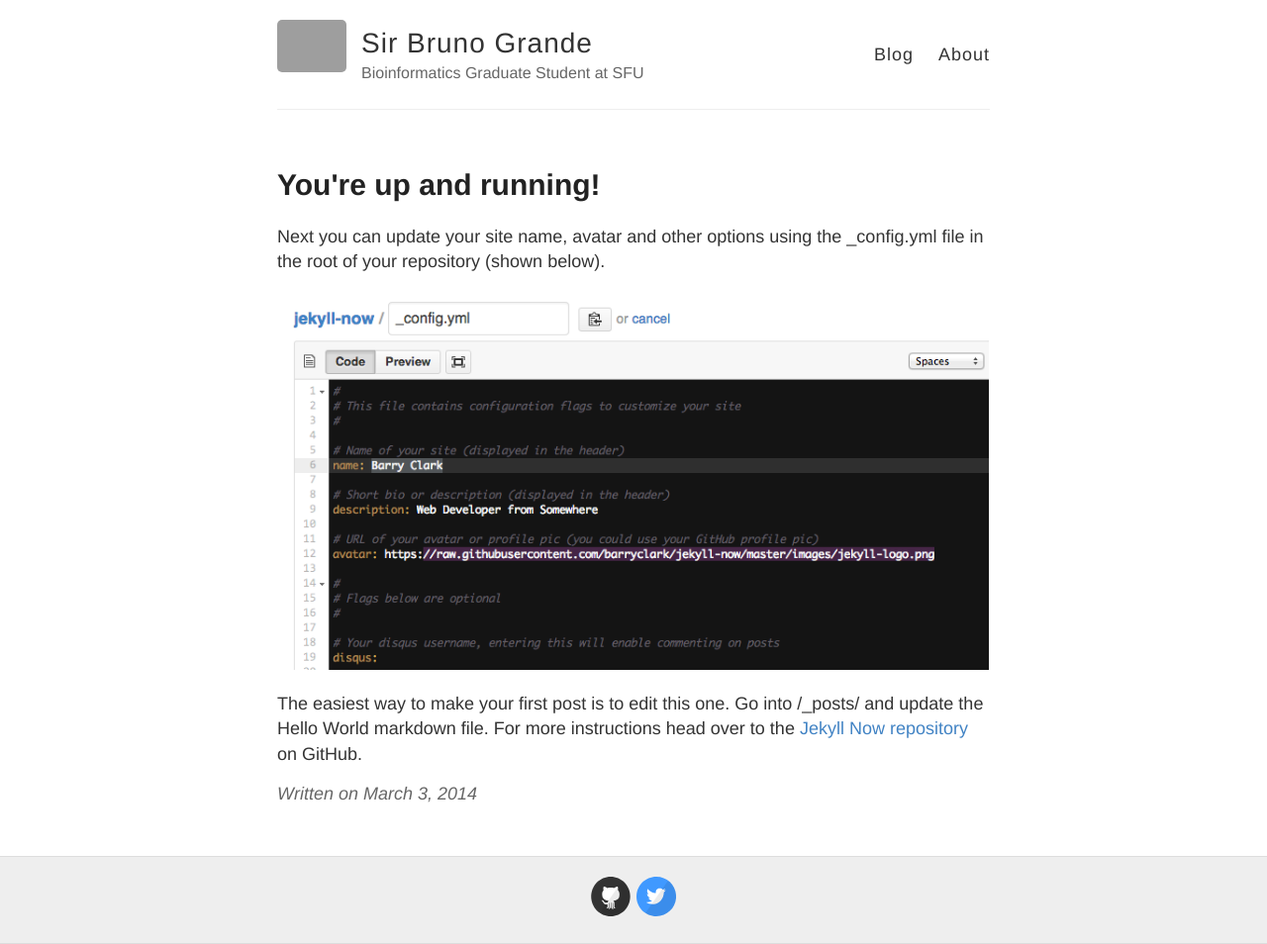
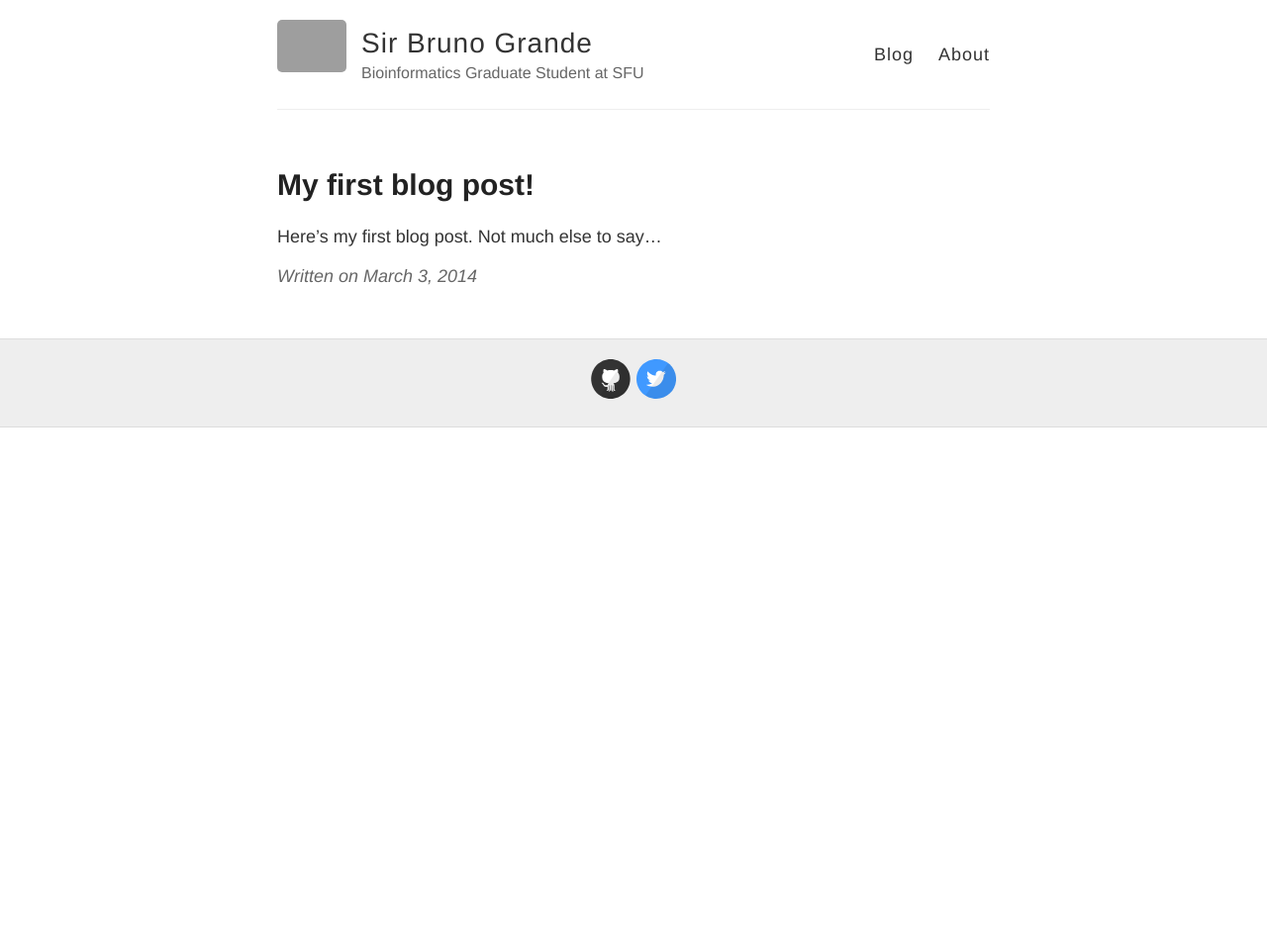
Before and after one commit to sir-bruno/sir-bruno.github.io, a Jekyll site: the page built from _posts/2014-3-3-Hello-World.md, in a window 1280 px wide. Shown: the whole page at 99% size. Built offline with Jekyll 4.4.1, drawn with Linux system fonts in a browser that asks for light colours; after the commit the page ends 900 px from its top, so only the background shows below that; grey boxes are pictures that could not be loaded.

Commit message:
Update blog post

```diff
--- a/_posts/2014-3-3-Hello-World.md
+++ b/_posts/2014-3-3-Hello-World.md
@@ -1,10 +1,6 @@
 ---
 layout: post
-title: You're up and running!
+title: My first blog post!
 ---
 
-Next you can update your site name, avatar and other options using the _config.yml file in the root of your repository (shown below).
-
-![_config.yml]({{ site.baseurl }}/images/config.png)
-
-The easiest way to make your first post is to edit this one. Go into /_posts/ and update the Hello World markdown file. For more instructions head over to the [Jekyll Now repository](https://github.com/barryclark/jekyll-now) on GitHub.
+Here's my first blog post. Not much else to say...
```
